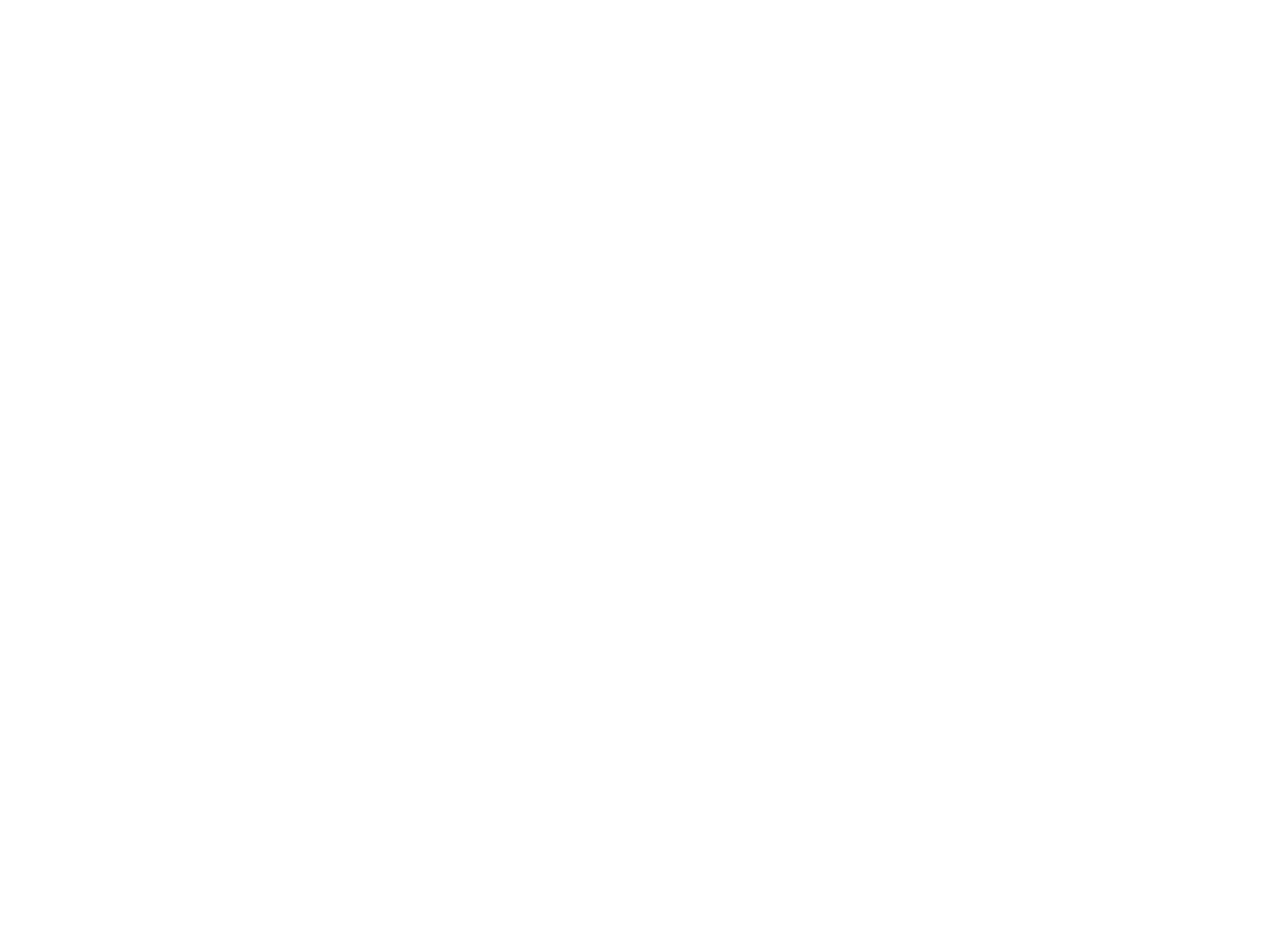
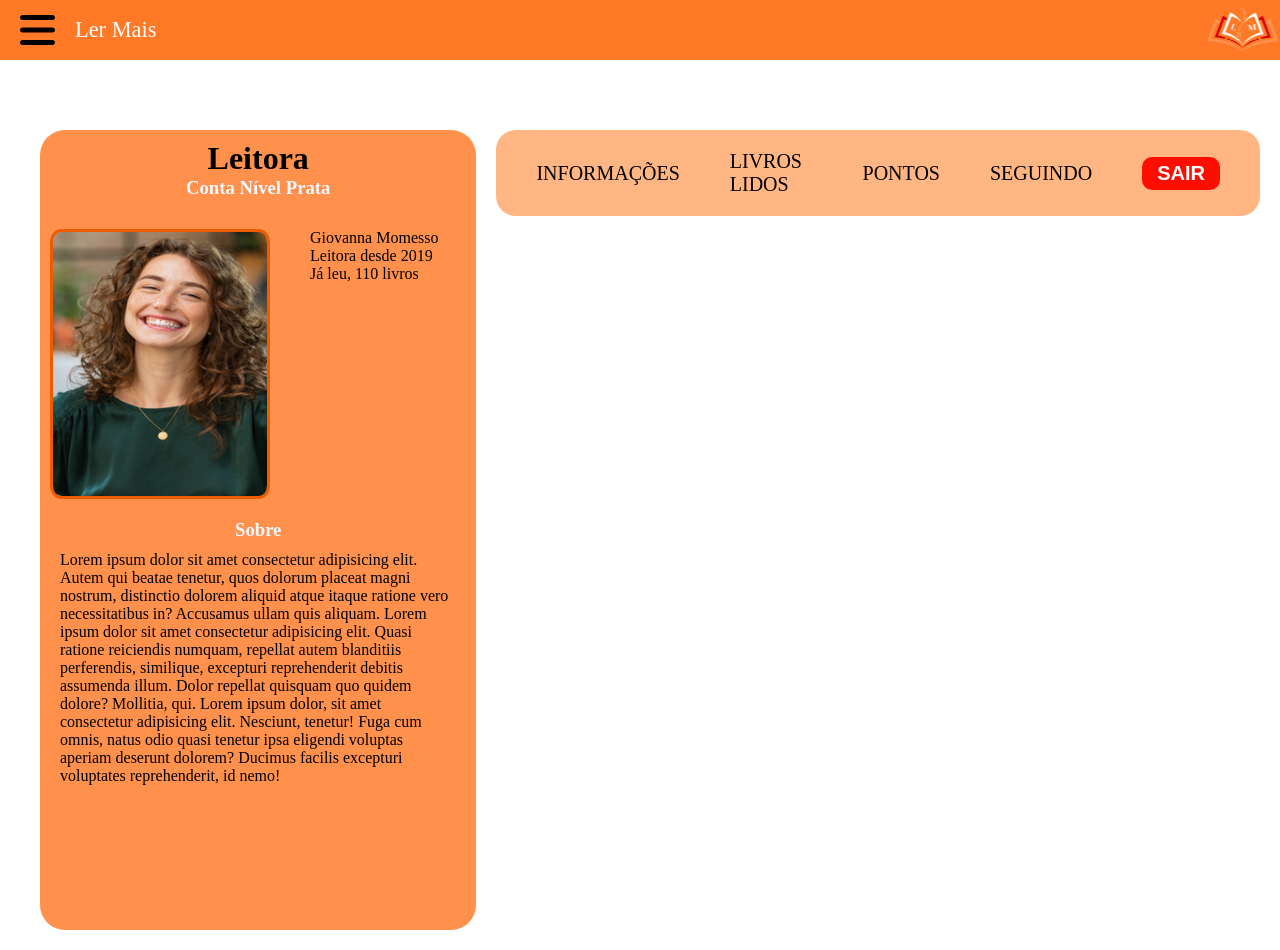
Before and after one commit to Evy8882/LerMais-hackaton, a React (Vite) app: page /Perfil in a window 1280 px wide. Before the commit this address had no page. Before the commit the page ends 800 px from the top, so only its background shows below. Built offline with nearby package versions, Linux system fonts and the light colour scheme.

Commit message:
add Giovanna
Adicionado:
Pagina do perfil (falta a parte da navbar dentro dela)
Criação de todas as paginas

```diff
--- a/src/App.jsx
+++ b/src/App.jsx
@@ -8,6 +8,8 @@
 import Home from './pages/Home'
 import Biblioteca from './pages/Biblioteca'
 import Pesquisar from './pages/Pesquisar'
+import Pontos from './pages/Pontos'
+import Perfil from './pages/Perfil'
 
 function App() {
 
@@ -17,6 +19,8 @@
           <Route path="/" element={<Home />} />
           <Route path="/biblioteca" element={<Biblioteca/>} />
           <Route path="/pesquisar" element={<Pesquisar />} />
+          <Route path="/Pontos" element={<Pontos />} />
+          <Route path="/Perfil" element={<Perfil />} />
       </Routes>
     </Router>
   )
--- a/src/components/SideBar/index.jsx
+++ b/src/components/SideBar/index.jsx
@@ -21,7 +21,7 @@
                 <Link to="/pontos" className={styles.sidebarItem}>
                     <FontAwesomeIcon icon={faEllipsisH} /> Pontos
                 </Link>
-                <Link to="/usuario" className={styles.sidebarItem}>
+                <Link to="/perfil" className={styles.sidebarItem}>
                     <FontAwesomeIcon icon={faUser} /> Usuário
                 </Link>
             </div>
--- /dev/null
+++ b/src/pages/Perfil/Perfil.module.css
@@ -0,0 +1,118 @@
+.all {
+    display: flex;
+    align-items: flex-start;
+    gap: 20px;
+    padding: 20px;
+}
+
+/*Card sobre o usuario*/
+.CardUsuario {
+    background-color: #ff914d;
+    justify-content: left;
+    display: column;
+    width: 500px;
+    height: 800px;
+    padding: 10px 10px 10px 10px;
+    margin-left: 20px;
+    margin-top: 50px;
+    border-radius: 25px;
+}
+
+.Usuario {
+    display: flex;
+}
+
+.FotoPerfil {
+    width: 220px;
+    height: 270px;
+    border: solid #ef5b00;
+    border-radius: 5%;
+    margin-bottom: 10px;
+}
+
+.h1Titulo {
+    text-align: center;
+}
+
+.h3Nivel {
+    text-align: center;
+    color: aliceblue;
+    margin-bottom: 30px;
+}
+
+.Lista {
+    list-style-type: none;
+    text-size-adjust: 30px;
+}
+
+.h3Sobre {
+    text-align: center;
+    color: aliceblue;
+    margin-top: 10px;
+}
+
+.pSobre {
+    padding: 10px 10px 10px 10px;
+}
+
+/* Navbar dos itens do perfil */
+.navbarPerfil {
+    margin: 50px auto 0 auto;
+    margin-top: 50px;
+    background-color: #ff6a007d;
+    padding: 20px 40px;
+    width: 70%;
+    border-radius: 20px;
+    display: flex;
+    justify-content: center;
+    align-items: center;
+}
+
+.ulUsuario {
+    display: flex;
+    gap: 50px;
+    align-items: center;
+    list-style: none;
+    margin: 0;
+    padding: 0;
+}
+
+.li {
+    color: black;
+    font-weight: 500;
+    font-size: 14px;
+    cursor: pointer;
+    position: relative;
+    transition: 0.3s;
+    text-transform: uppercase;
+    background: none;
+    border: none;
+    font-size: 20px;
+}
+
+.li:hover {
+    color: #ffffff;
+    text-decoration: underline;
+    text-underline-offset: 4px;
+}
+
+.ativo {
+    text-decoration: underline;
+    text-underline-offset: 4px;
+    color: #ffffff;
+}
+
+.Sair {
+    background-color: #ff0d00;
+    color: white;
+    border: none;
+    border-radius: 10px;
+    padding: 5px 15px;
+    cursor: pointer;
+    font-weight: bold;
+    text-transform: uppercase;
+    font-size: 20px;
+}
+.Sair:hover {
+    background-color: #ef5b00;
+}
--- /dev/null
+++ b/src/pages/Perfil/index.jsx
@@ -0,0 +1,43 @@
+import Header from '../../components/Header'
+import Style from './Perfil.module.css'
+import perfil from '/perfil.png';
+
+function Perfil() {
+
+    return (
+        <>
+            <Header />
+
+            <div className={Style.all}>
+
+            <div className={Style.CardUsuario}>
+                <h1 className={Style.h1Titulo}>Leitora</h1>
+                <h3 className={Style.h3Nivel}>Conta Nível Prata</h3>
+                <div className={Style.Usuario}>
+                    <img src={perfil} className={Style.FotoPerfil} alt="Foto de Perfil" />
+                    <ul className={Style.Lista}>
+                        <li>Giovanna Momesso</li>
+                        <li>Leitora desde 2019</li>
+                        <li>Já leu, 110 livros</li>
+                    </ul>
+                </div>
+                <h3 className={Style.h3Sobre}>Sobre</h3>
+                <p className={Style.pSobre}>Lorem ipsum dolor sit amet consectetur adipisicing elit. Autem qui beatae tenetur, quos dolorum placeat magni nostrum, distinctio dolorem aliquid atque itaque ratione vero necessitatibus in? Accusamus ullam quis aliquam. Lorem ipsum dolor sit amet consectetur adipisicing elit. Quasi ratione reiciendis numquam, repellat autem blanditiis perferendis, similique, excepturi reprehenderit debitis assumenda illum. Dolor repellat quisquam quo quidem dolore? Mollitia, qui. Lorem ipsum dolor, sit amet consectetur adipisicing elit. Nesciunt, tenetur! Fuga cum omnis, natus odio quasi tenetur ipsa eligendi voluptas aperiam deserunt dolorem? Ducimus facilis excepturi voluptates reprehenderit, id nemo!</p>
+            </div>
+
+            <div className={Style.navbarPerfil}>
+                <ul className={Style.ulUsuario}>
+                    <li className={Style.li}> <a href=""></a>Informações</li>
+                    <li className={Style.li}><span className={Style.Livros}>Livros Lidos </span></li>
+                    <li className={Style.li}>Pontos</li>
+                    <li className={Style.li}>Seguindo</li>
+                    <button type='onclick' className={Style.Sair}>Sair</button>
+                </ul>
+            </div>
+
+            </div>
+        </>
+    )
+}
+
+export default Perfil
--- a/src/pages/Pesquisar/index.jsx
+++ b/src/pages/Pesquisar/index.jsx
@@ -1,4 +1,5 @@
 import Header from '../../components/Header'
+import style from './pesquisar.module.css'
 
 function Pesquisar() {
 
--- /dev/null
+++ b/src/pages/Pontos/index.jsx
@@ -0,0 +1,12 @@
+import Header from '../../components/Header'
+
+function Pontos() {
+
+  return (
+    <>
+    <Header/>
+    </>
+  )
+}
+
+export default Pontos
```
Also changed, not shown: public/perfil.png (added), src/pages/Pesquisar/Pesquisar.module.css (added).
